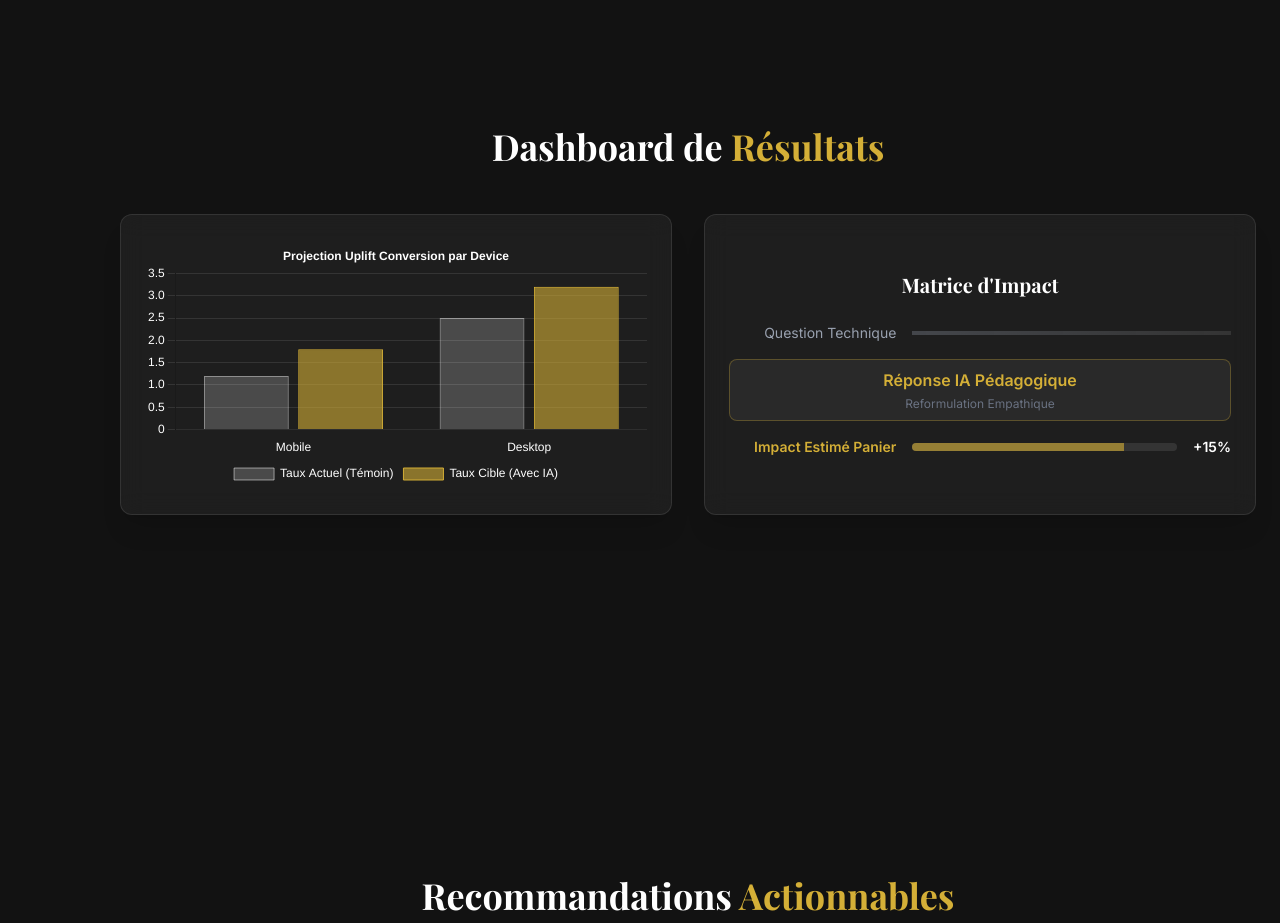
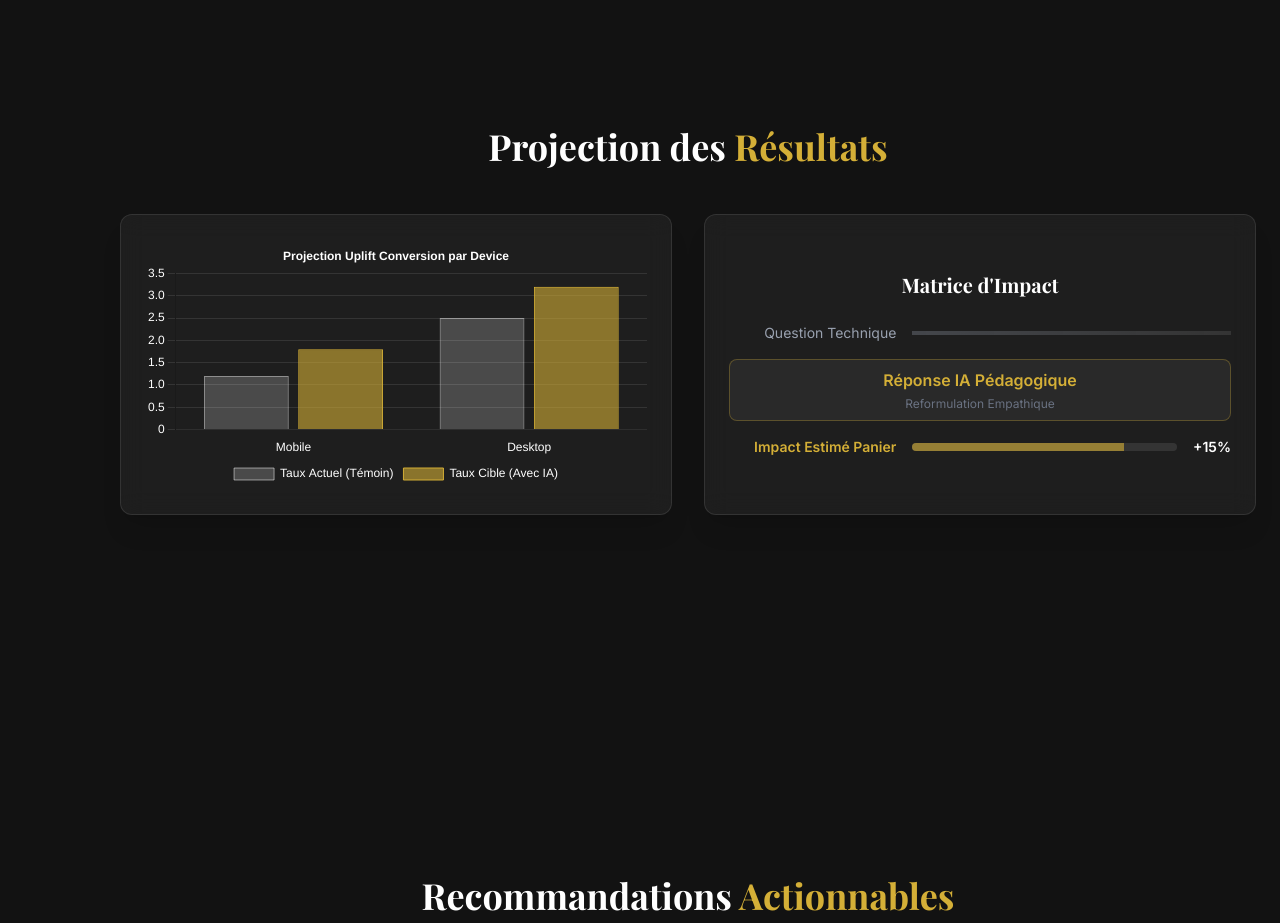
Before and after one commit to HELIK0PTER/methodologie-de-recherche, a React (Vite) app: page / in a window 1280 px wide. Shown: the part 4080-5003 px from the top of the page. Built offline with nearby package versions, Linux system fonts and the light colour scheme; a web font is replaced by a local one.

Commit message:
chore : title change

```diff
--- a/src/sections/Dashboard.jsx
+++ b/src/sections/Dashboard.jsx
@@ -56,7 +56,7 @@ const Dashboard = () => {
 
   return (
     <Section id="dashboard">
-      <h2 className="text-4xl font-bold mb-12 text-center text-white">Dashboard de <span className="text-gold-prestige">Résultats</span></h2>
+      <h2 className="text-4xl font-bold mb-12 text-center text-white">Projection des <span className="text-gold-prestige">Résultats</span></h2>
 
       <div className="grid md:grid-cols-2 gap-8 w-full">
          {/* Split Device Chart */}
```
